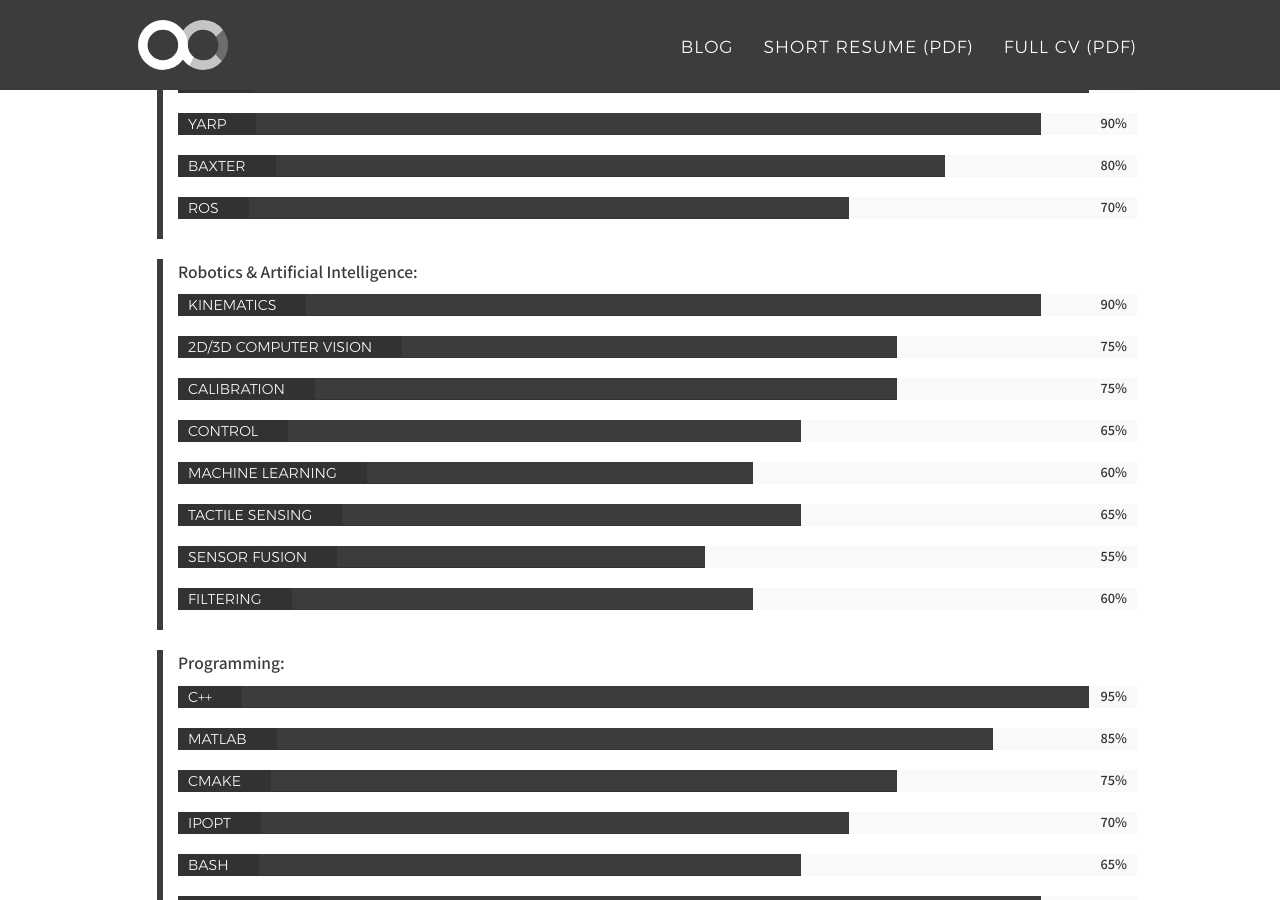
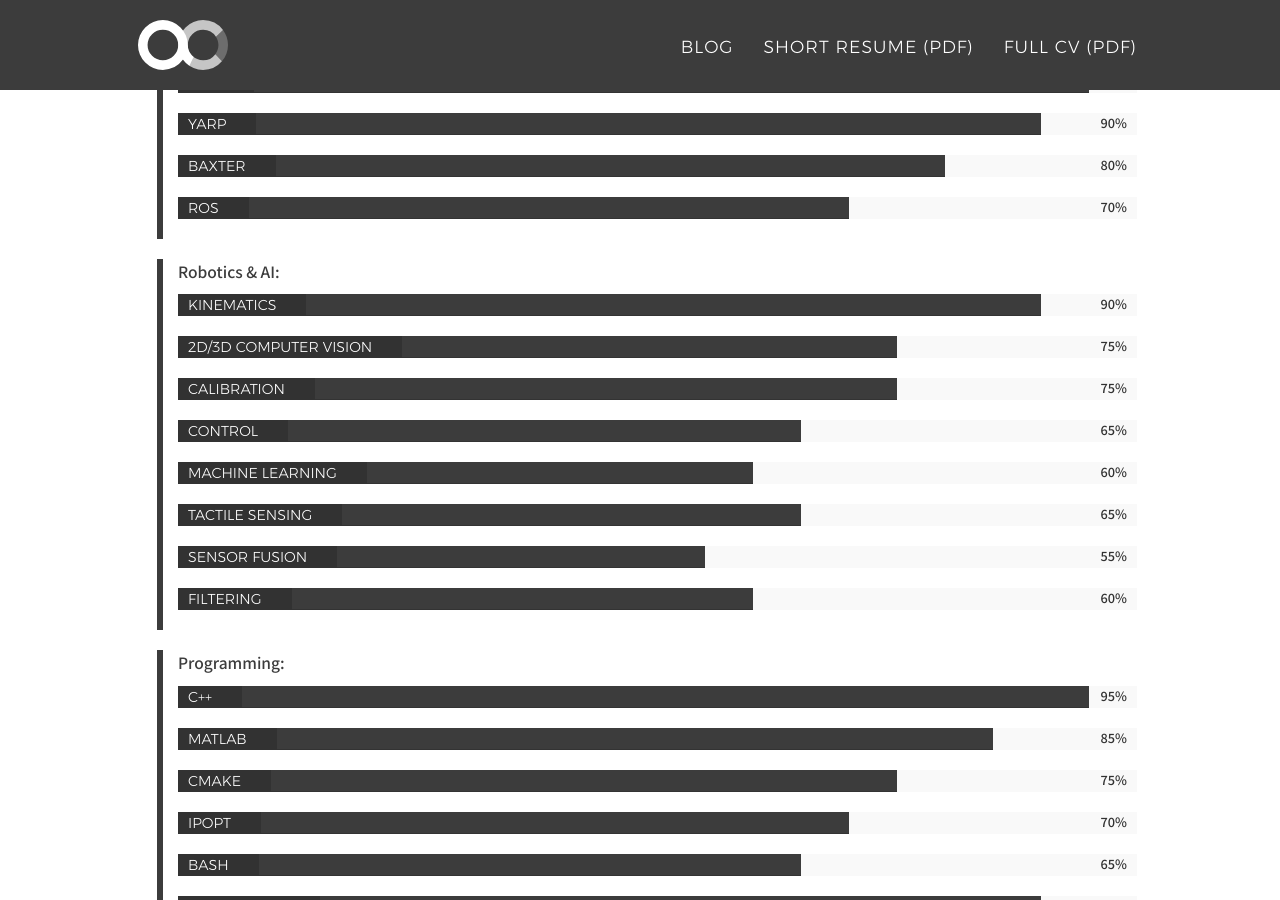
Before and after one commit to alecive/alecive.github.io, a Jekyll site: the page built from _posts/cv/2016-10-13-CV-AlessandroRoncone.md, in a window 1280 px wide and 900 px high, scrolled down 7381 px. Built offline with Jekyll 4.4.1, drawn with Linux system fonts in a browser that asks for light colours; nearby versions of some CDN libraries; some web fonts are replaced.

Commit message:
[cv] Minor improvements

```diff
--- a/_includes/post-cv.html
+++ b/_includes/post-cv.html
@@ -108,7 +108,7 @@
             {% for skill in page.skills %}
             <div class="row cv-item">
                 <div class="col-sm-12">
-                    <p class="inlineifprinted"><b>{{ skill.name }}: </b></p>
+                    <p><b>{{ skill.name }}: </b></p>
                     <div class="only-print">
                     {% for item in skill.items %}
                         <span class="label" style="opacity: 0.{{ item.knowledge }};"><e class="ok"> {{ item.name }} </e><e class="hover"> {{ item.knowledge }}% </e></span>
@@ -128,7 +128,7 @@
             </div>
             {% endfor %}
 
-            <p class="only-print" style="border-left: 10px solid #{{ site.color.primary }}; padding-left: 10px; margin-top: 20px;">This CV has been auto(<i>-magically</i>) generated from the correspondent page on my personal website. For this reason, there may be some formatting problems here and there. Compilation Date: <i>{{ site.time | date: '%B %d, %Y' }}</i></p>
+            <p class="only-print" style="border-left: 10px solid #{{ site.color.primary }}; padding-left: 10px; margin-top: 20px;">This CV has been auto<i>-magically</i> generated from the correspondent page on my personal website. For this reason, there may be some formatting problems here and there. Compilation Date: <i>{{ site.time | date: '%B %d, %Y' }}</i></p>
         </div>
     </div>
 </section>
--- a/_posts/cv/2016-10-13-CV-AlessandroRoncone.md
+++ b/_posts/cv/2016-10-13-CV-AlessandroRoncone.md
@@ -18,7 +18,7 @@
       knowledge: 80
     - name: ROS
       knowledge: 70
- - name: Robotics & Artificial Intelligence
+ - name: Robotics & AI
    items:
     - name: Kinematics
       knowledge: 90
```
